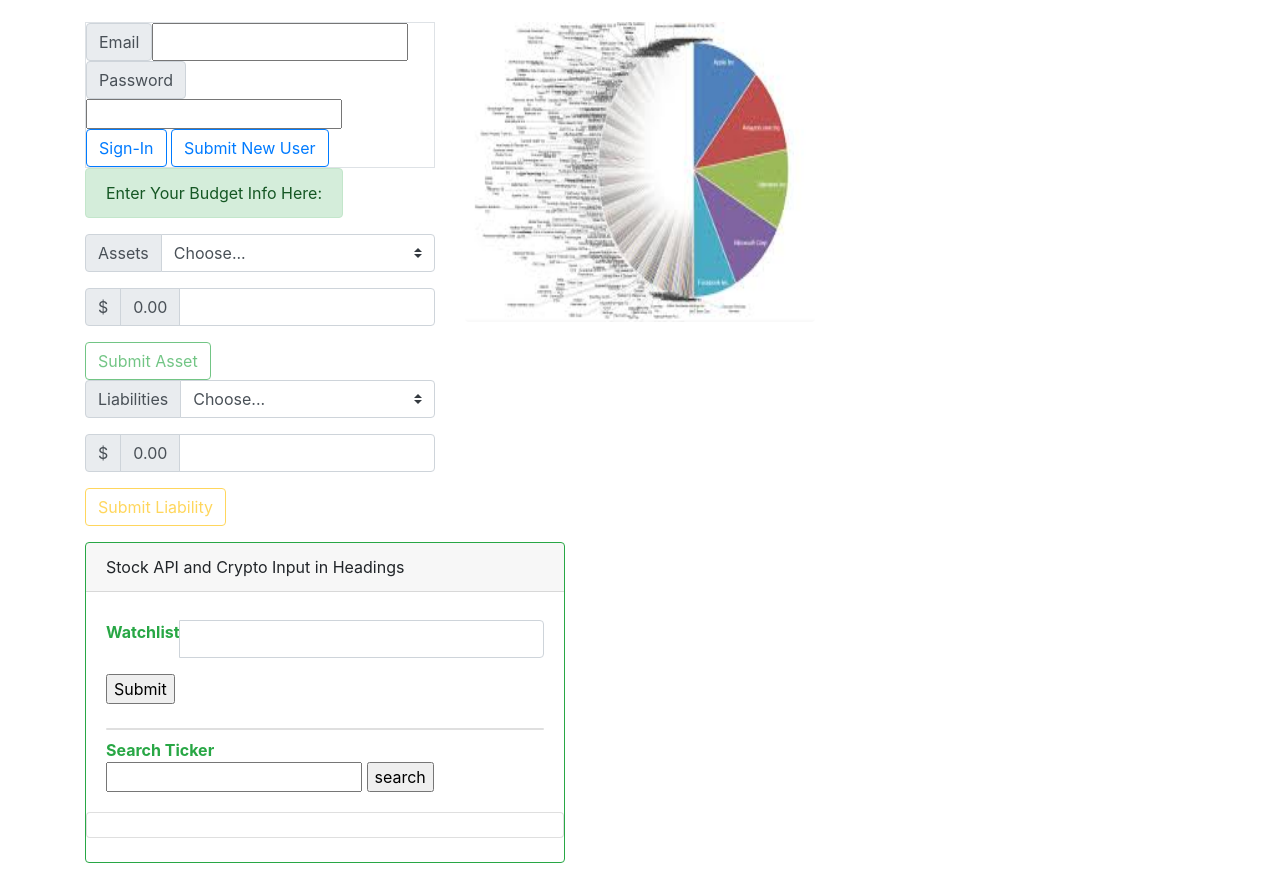
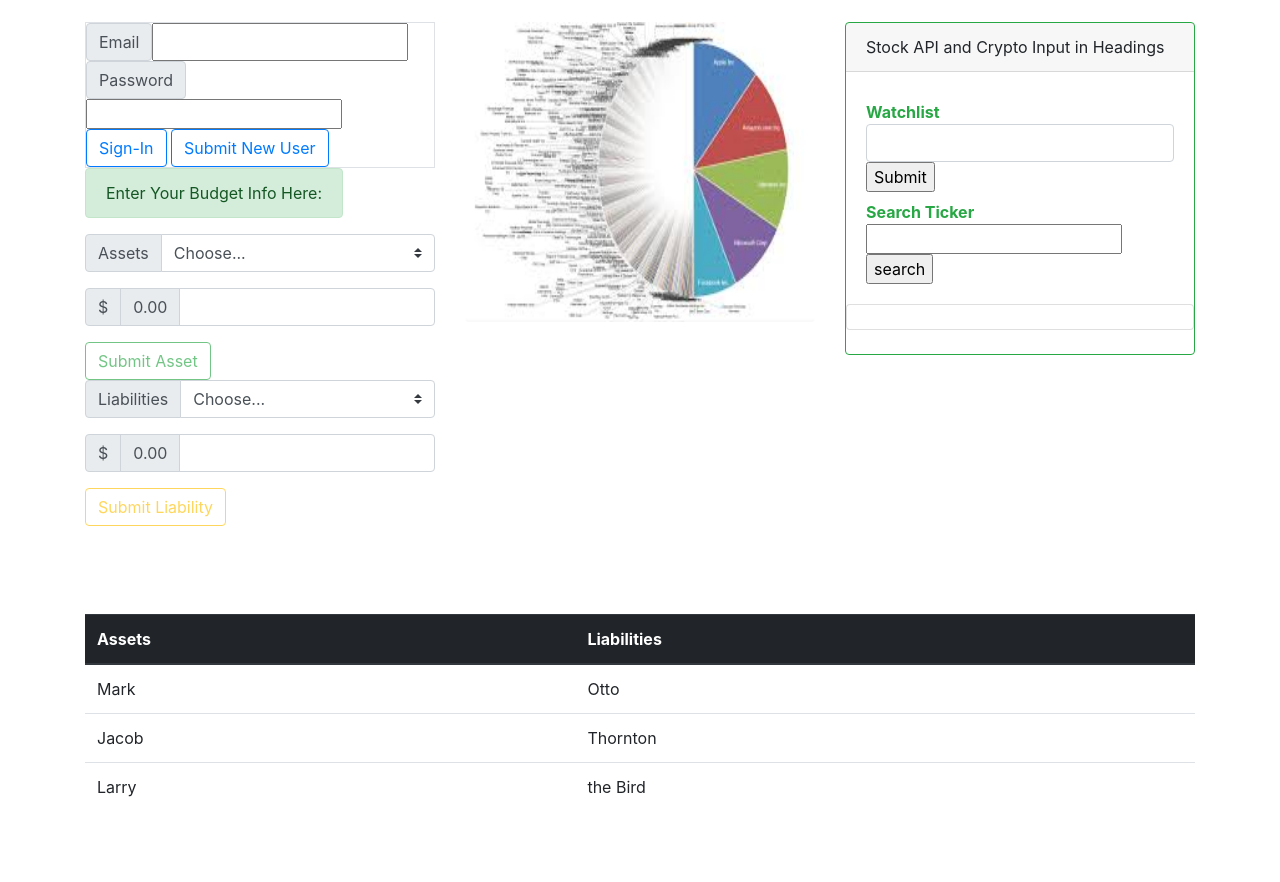
Before and after one commit to esalvatier/GroupProject1, a plain HTML site: page index.html in a window 1280 px wide. Shown: the part 454-1336 px from the top of the page. After the commit the page ends 1281 px from the top, so only its background shows below. Drawn offline with nearby package versions, Linux system fonts and the light colour scheme; no server answers.

Commit message:
minor fixes

```diff
--- a/index.html
+++ b/index.html
@@ -144,38 +144,25 @@
 
       <br>
 
-      <div class="text-center">
-        <div class="col-sm-4">
-          <img src="chart.jpg" class="rounded" alt="chartpic" width="350" height="300">
-        </div>
+      <div class="col-sm-4">
+        <img src="chart.jpg" class="rounded" alt="chartpic" width="350" height="300">
       </div>
 
       <br>
 
       <!-- <div class="container"> -->
-      <div class="col-sm-6">
+      <div class="col-sm-4">
         <div class="card border-success mb-3" style="max-width: 30rem;">
           <div class="card-header">Stock API and Crypto Input in Headings</div>
           <div class="card-body text-success">
             <h5 id="stocks-view"></h5>
-
-            <div class="input-group mb-3">
-              <div class="input-group-prepend"><b>Watchlist</b></span>
-              </div>
-
-
-              <input type="text" class="form-control" aria-label="Sizing example input" aria-describedby="inputGroup-sizing-default"
-                id="stock-input">
-            </div>
+            <div class="input-group"><b>Watchlist</b></div>
+            <input type="text" class="form-control" aria-label="Sizing example input" aria-describedby="inputGroup-sizing-default"
+              id="stock-input">
             <input id="add-stock" type="submit" value="Submit">
-            <br><br>
-
-
-
-            <div class="card">
-            </div>
+            <br>
             <h5 id="search-view"></h5>
-            <div class="input-group-prepend"><b>Search Ticker</b></span>
+            <div class="input-group-prepend"><b>Search Ticker</b>
             </div>
 
             <input type="text" id="search-input">
```
